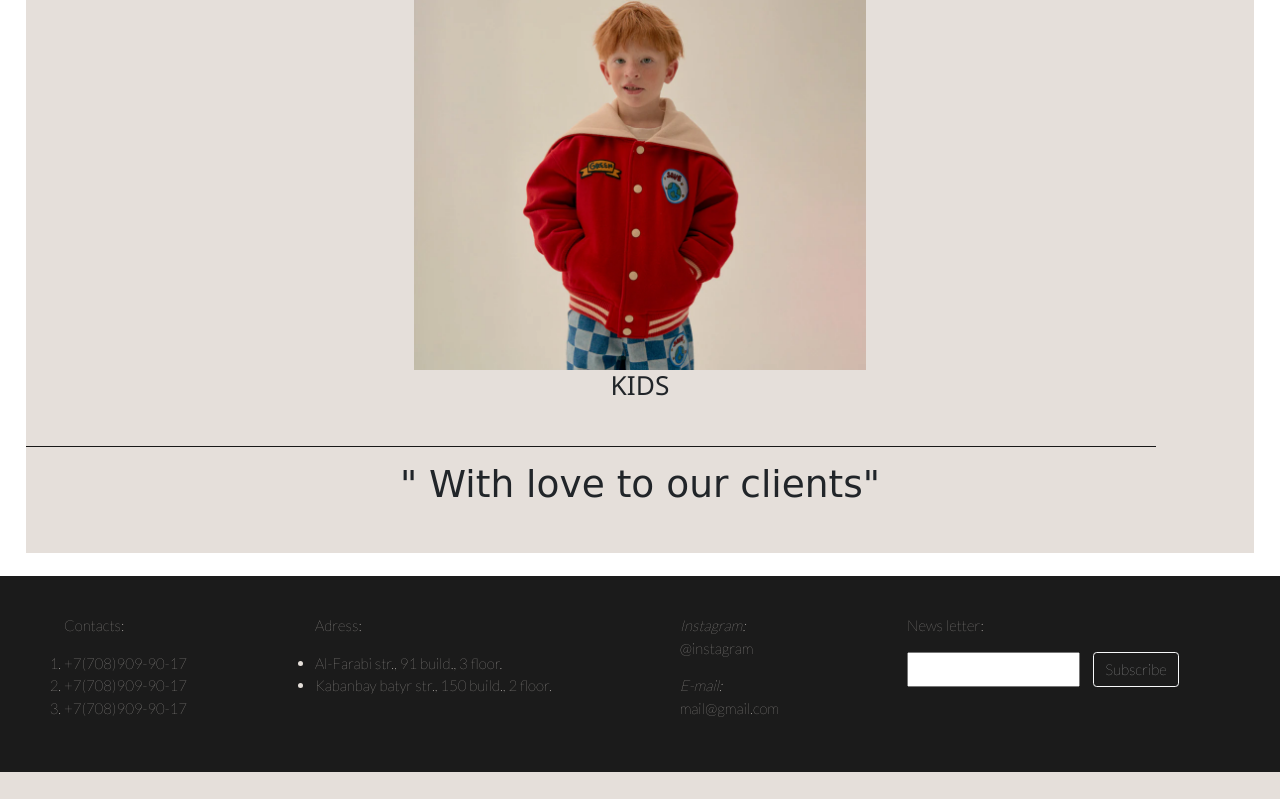
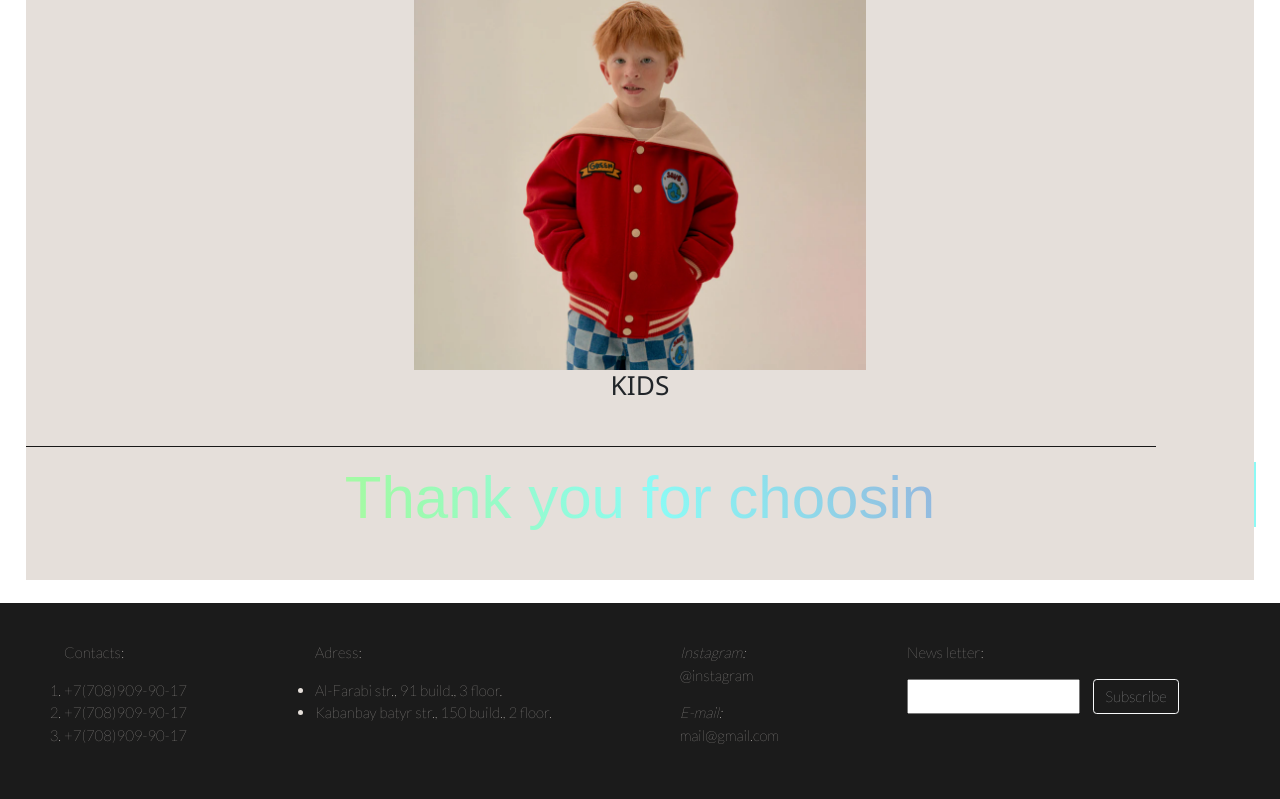
Before and after one commit to shabal1n/WebProject2, a Django app: page / in a window 1280 px wide. Shown: the part 2965-3764 px from the top of the page. Before the commit the page ends 3737 px from the top, so only its background shows below. Run offline with Django 4.2, Linux system fonts and the light colour scheme; some libraries are stand-ins or nearby versions; some web fonts are replaced.

Commit message:
add typewriter

```diff
--- /dev/null
+++ b/static/script/typewriter.js
@@ -0,0 +1,23 @@
+const texts = ['With love to our clients', 'Thank you for choosing us', 'We will be waiting for you'];
+let word = 0;
+let letterIndex = 0;
+let currentText = '';
+let letter = '';
+
+(function type() {
+
+    if (word == texts.length) {
+        word = 0;
+    }
+
+    currentText = texts[word];
+    letter = currentText.slice(0, ++letterIndex);
+    document.querySelector('#typing').textContent = letter;
+
+    if (letter.length == currentText.length) {
+        word++;
+        letterIndex = 0;
+    }
+
+    setTimeout(type, 150);
+})();
--- a/static/style/main_style.css
+++ b/static/style/main_style.css
@@ -1,3 +1,8 @@
+:root {
+    --background-color: #3e3f4e;
+    --gradient: linear-gradient( 244deg, #9b70c6 2%, #8bfbf5 49%, #a0faa6 71%, #f1fa94 100%);
+}
+
 body {
     font-family: 'Lato', sans-serif;
     height: fit-content;
@@ -36,15 +41,15 @@ body {
 
 .button_main {
     height: fit-content;
-    color: rgb(229,223,218);
-    border: 0px ;
+    color: rgb(229, 223, 218);
+    border: 0px;
     margin-inline: 1%;
     font-size: large;
     font-weight: 500;
 }
 
 #main_part {
-    background-color: rgb(229,223,218);
+    background-color: rgb(229, 223, 218);
     width: 96%;
     margin-top: 2%;
     padding-block: 3%;
@@ -81,10 +86,46 @@ body {
 #bottom_part {
     background-color: rgb(27, 27, 27);
     height: fit-content;
-    color: rgb(229,223,218);
+    color: rgb(229, 223, 218);
     font-family: 'Lato', sans-serif;
     display: flex;
     flex-wrap: wrap;
+}
+
+.typing {
+    font-family: monospace;
+    background: var(--gradient);
+    -webkit-background-clip: text;
+    -webkit-text-fill-color: transparent;
+    font-size: 4rem;
+    position: relative;
+}
+
+.typing::after {
+    content: "";
+    position: absolute;
+    height: 90%;
+    width: 2px;
+    background-color: #3e3f4e;
+    color: black;
+    padding: 1px;
+    left: 100%;
+    animation: blink 700ms infinite ease;
+}
+
+@keyframes blink {
+    0% {
+        opacity: 0;
+        background-color: #9b70c6;
+    }
+    50% {
+        opacity: 1;
+        background-color: #8bfbf5;
+    }
+    100% {
+        opacity: 0;
+        background-color: #9b70c6;
+    }
 }
 
 .bottom_container {
--- a/templates/html/main_page.html
+++ b/templates/html/main_page.html
@@ -3,6 +3,8 @@
 {% block title %}l'encore{% endblock %}
 {% block content %}
     <link rel="stylesheet" href="{% static 'style/main_style.css' %}">
+    <link href="http://fonts.cdnfonts.com/css/simple-brush-script" rel="stylesheet">
+
     <div id="main_part">
     <div id="carouselExampleControls" class="carousel slide" data-ride="carousel">
       <div class="carousel-inner" style="height: 100%;">
@@ -77,7 +79,12 @@
     </div>
     <hr style="width: 92%; background-color: rgb(27, 27, 27);">
 
-    <h1 style="text-align: center; font-family: 'Gwendolyn', cursive;" id="sign">" With love to our clients"</h1>
+    <div class="text-area">
+      <h1 class= "typing" style="text-align: center; font-family: 'Simple Brush Script', sans-serif;" id="typing"></h1>
+    </div>
+
   </div>
+
+  <script src="./static/script/typewriter.js"></script>
   <br>
 {% endblock %}
```
